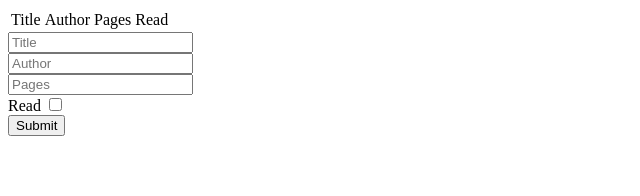
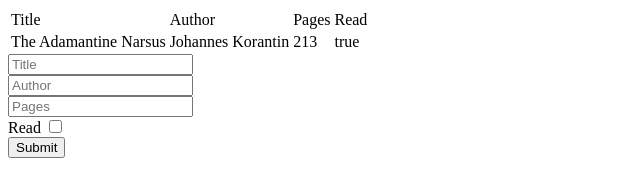
Before and after one commit to thenormboy/library, a plain HTML site: page index.html in a window 1280 px wide. Shown: the whole page, without its empty margins (0-640 px from the left). Drawn offline with Linux system fonts and the light colour scheme.

Commit message:
added a createList function that displays book info in a table when loading the website

```diff
--- a/index.html
+++ b/index.html
@@ -8,13 +8,14 @@
     <title>Document</title>
 </head>
 <body>
-    <table>
+    <table class="container">
         <tr>
             <td>Title</td>
             <td>Author</td>
             <td>Pages</td>
             <td>Read</td>
         </tr>
+
     </table>
     <form action="#" method="post">
         <div class="book-info">
--- a/library.js
+++ b/library.js
@@ -1,4 +1,5 @@
 const myLibrary = [];
+const container = document.querySelector('.container');
 
 function Book(title, author, pages, read) {
     this.title = title
@@ -7,19 +8,38 @@ function Book(title, author, pages, read) {
     this.read = read
 }
 
-Book.prototype.isRead = function() {
-    if (read === true) {
-        return "read."
-    } else {
-        return "not read yet."
-    }
-}
-
 function addBookToLibrary(book) {
     myLibrary.push(book);
 }
 
+function createList() {
+    myLibrary.forEach(display_cells)
+
+    function display_cells(value) {
+
+        const content = document.createElement('tr');
+
+        const display_title = document.createElement('td');
+        const display_author = document.createElement('td');
+        const display_pages = document.createElement('td');
+        const display_read = document.createElement('td');
+
+        display_title.innerText = value.title
+        content.appendChild(display_title)
+
+        display_author.innerText = value.author
+        content.appendChild(display_author)
+
+        display_pages.innerText = value.pages
+        content.appendChild(display_pages)
+
+        display_read.innerText = value.read
+        content.appendChild(display_read)
+
+        container.appendChild(content);
+    }
+}
+
 const book1 = new Book('The Adamantine Narsus', 'Johannes Korantin', 213, true);
 addBookToLibrary(book1);
-
-console.log(myLibrary);
+createList();
```
